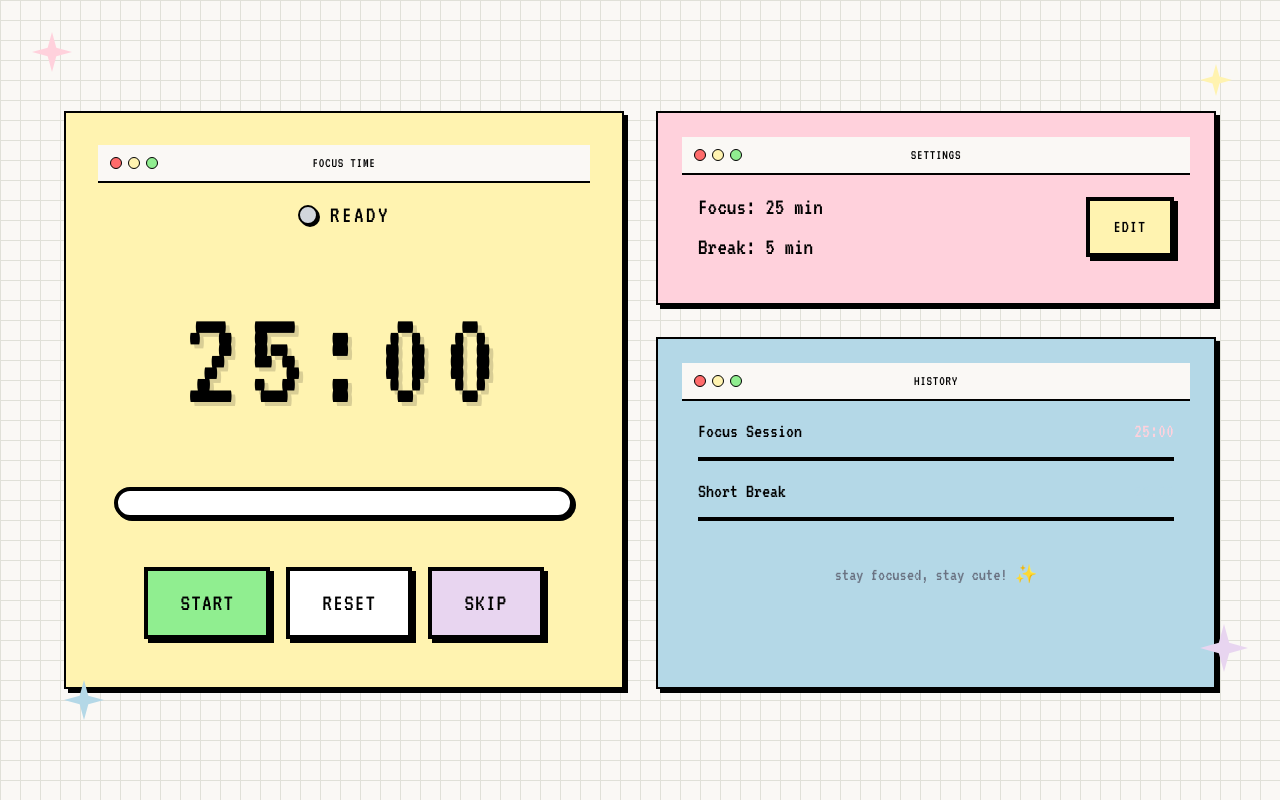
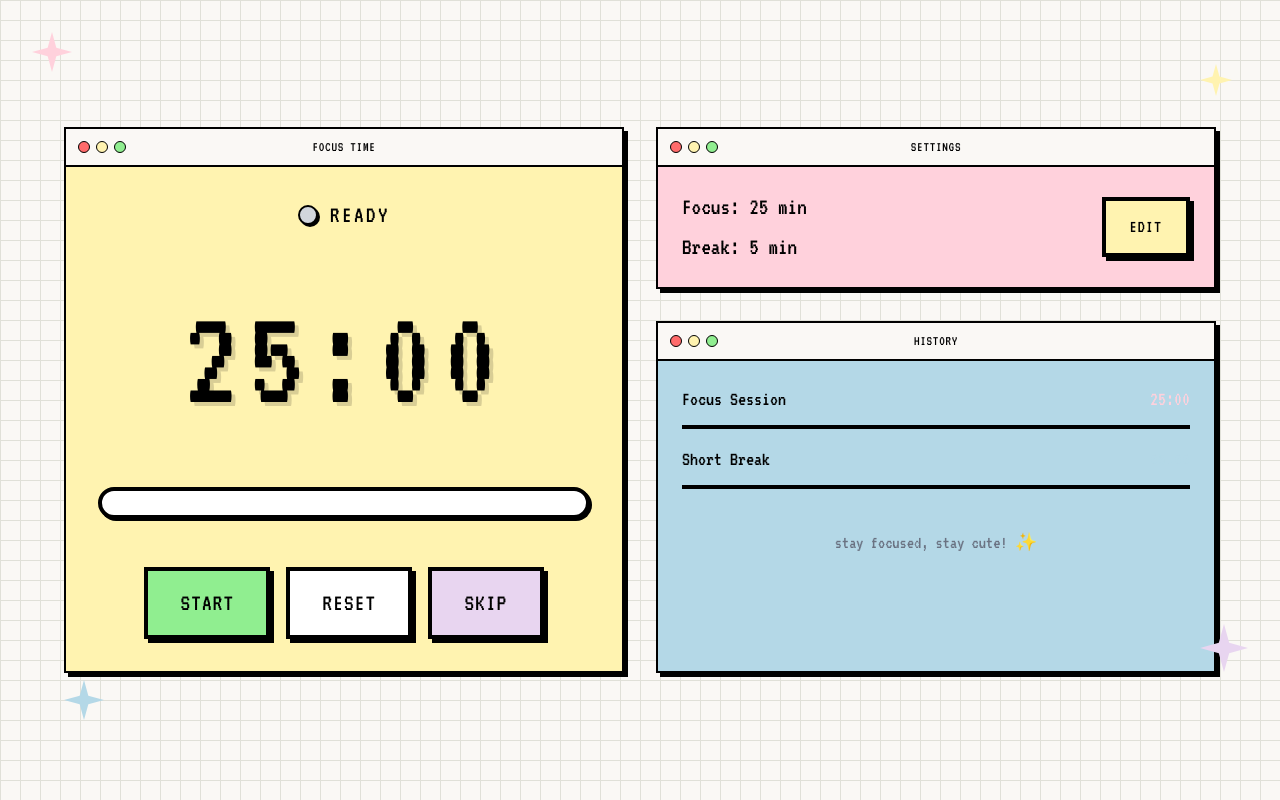
Before and after one commit to maybethemuhammadibrahim/DevWeekend_PomodoroTimer, a React (Vite) app: page / in a window 1280 px wide. Built offline with nearby package versions, Linux system fonts and the light colour scheme.

Commit message:
fix: top panel not aligned

```diff
--- a/src/App.jsx
+++ b/src/App.jsx
@@ -72,6 +72,7 @@ function RetroWindow({
   children,
   color = "white",
   className = "",
+  contentClassName = "p-4",
 }) {
   const bgColors = {
     white: "bg-white",
@@ -82,13 +83,13 @@ function RetroWindow({
   };
 
   return (
-    <div className={`y2k-window ${bgColors[color] || bgColors.white} ${className}`}>
-      <div className="flex items-center justify-between px-3 py-2 border-b-2 border-black bg-[var(--y2k-cream)]">
+    <div className={`y2k-window flex flex-col ${bgColors[color] || bgColors.white} ${className}`}>
+      <div className="flex items-center justify-between px-3 py-2 border-b-2 border-black bg-[var(--y2k-cream)] shrink-0 z-10">
         <WindowControls />
         <span className="text-sm tracking-wider uppercase">{title}</span>
         <div className="w-12" />
       </div>
-      <div className="p-4">{children}</div>
+      <div className={`flex-grow flex flex-col ${contentClassName}`}>{children}</div>
     </div>
   );
 }
@@ -478,7 +479,8 @@ export default function PomodoroTimer() {
             <RetroWindow
               title={modeLabel}
               color={windowColor}
-              className={`flex-grow p-6 sm:p-8 ${showCelebration ? "celebrate" : ""}`}
+              className={`flex-grow ${showCelebration ? "celebrate" : ""}`}
+              contentClassName="p-6 sm:p-8"
             >
               <div className="text-center space-y-8 flex flex-col h-full justify-center">
                 {/* Status Indicator */}
@@ -543,7 +545,7 @@ export default function PomodoroTimer() {
           <div className="w-full lg:w-1/2 flex flex-col space-y-8">
 
             {/* Settings Panel */}
-            <RetroWindow title="SETTINGS" color="pink" className="p-6">
+            <RetroWindow title="SETTINGS" color="pink" contentClassName="p-6">
               {!showSettings ? (
                 <div className="flex items-center justify-between">
                   <div className="text-xl sm:text-2xl font-bold space-y-2">
@@ -588,7 +590,7 @@ export default function PomodoroTimer() {
             </RetroWindow>
 
             {/* History Panel */}
-            <RetroWindow title="HISTORY" color="blue" className="flex-grow p-6">
+            <RetroWindow title="HISTORY" color="blue" className="flex-grow" contentClassName="p-6">
               <div className="space-y-4">
                  {/* Example completed UI for history items */}
                  <div className="flex justify-between items-center border-b-4 border-black pb-3 text-xl font-bold">
```
